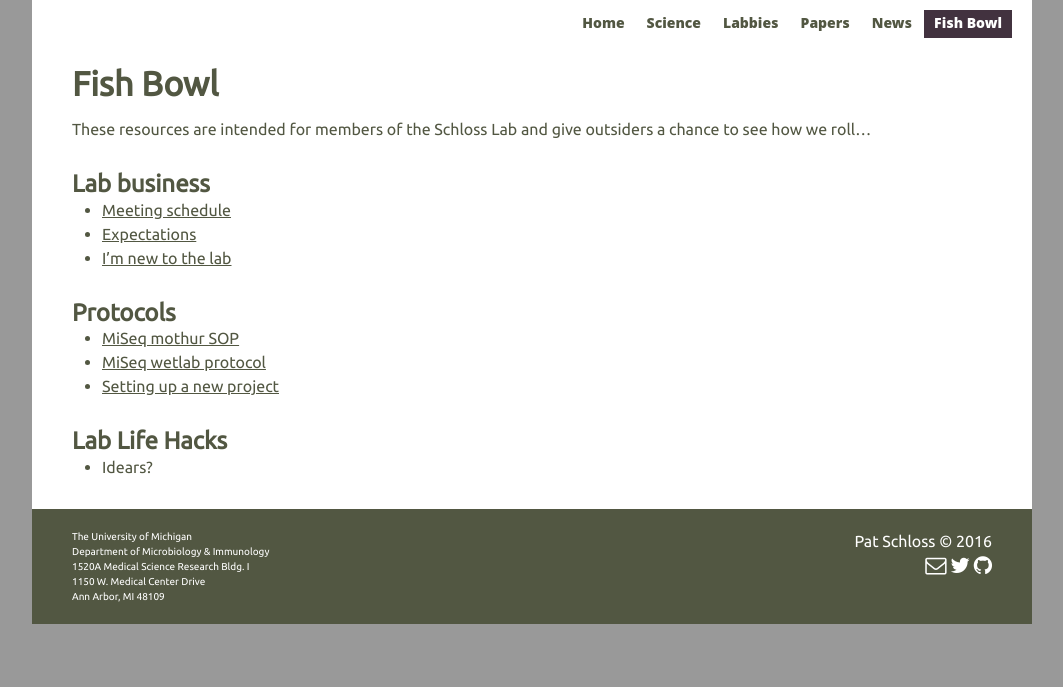
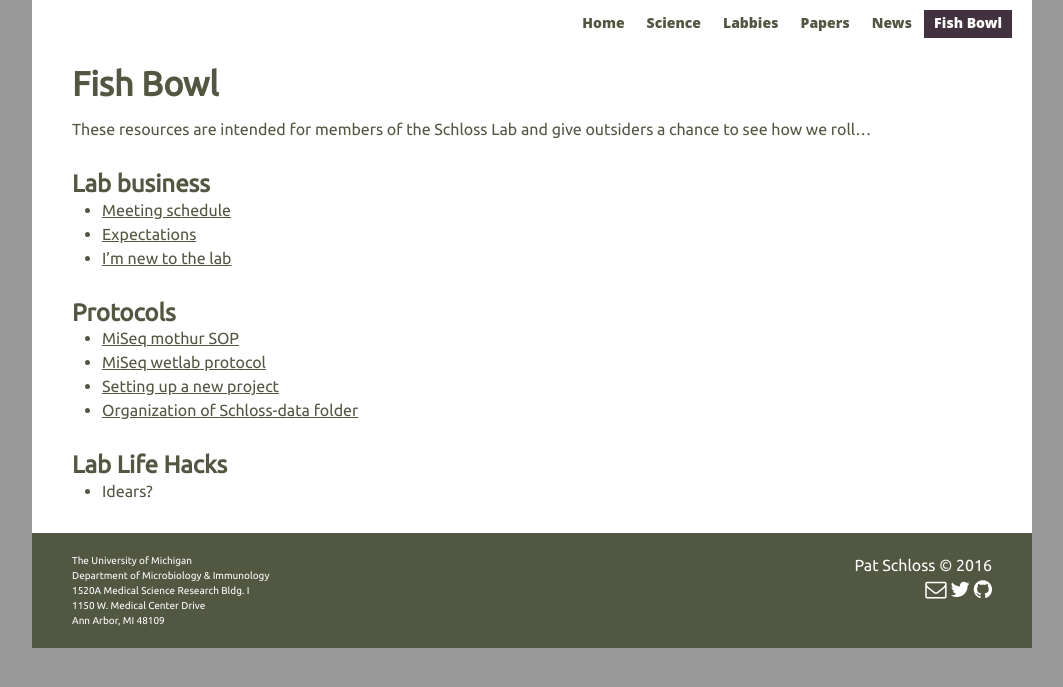
Before and after one commit to SchlossLab/schlosslab.github.io, a Jekyll site: the page built from _fish_bowl/index.md, in a window 1280 px wide. Shown: the top 687 px of the page, without its empty margins (108-1171 px from the left). Built offline with Jekyll 4.4.1, drawn with Linux system fonts in a browser that asks for light colours; nearby versions of some CDN libraries.

Commit message:
Link to organization of Schloss-data folder page

```diff
--- a/_fish_bowl/index.md
+++ b/_fish_bowl/index.md
@@ -15,6 +15,7 @@ These resources are intended for members of the Schloss Lab and give outsiders a
 * [MiSeq mothur SOP](http://www.mothur.org/wiki/MiSeq_SOP)
 * [MiSeq wetlab protocol](https://github.com/SchlossLab/MiSeq_WetLab_SOP)
 * [Setting up a new project](https://github.com/SchlossLab/new_project)
+* [Organization of Schloss-data folder](schloss-data_shared_directory.html)
 
 <h3>Lab Life Hacks</h3>
 * Idears?
```
